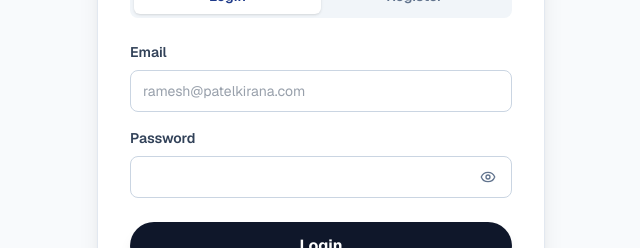
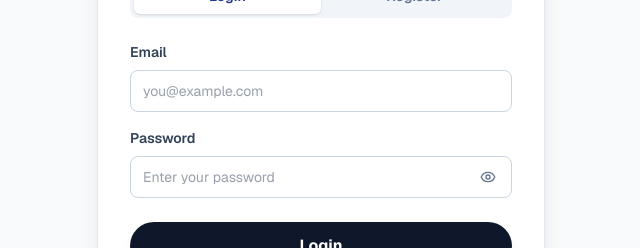
Before and after one commit to littledevelop/vyapar_ai, a Next.js app: page / in a window 1280 px wide. Shown: the part 311-559 px from the top of the page, without its empty margins (319-959 px from the left). Built offline with nearby package versions, Linux system fonts and the light colour scheme.

Commit message:
ready to deploy

```diff
--- a/src/app/page.tsx
+++ b/src/app/page.tsx
@@ -1878,7 +1878,7 @@ export default function Home() {
                 <input
                   type="email"
                   value={loginEmail}
-                  placeholder="ramesh@patelkirana.com"
+                    placeholder="you@example.com"
                   onChange={(event) => setLoginEmail(event.target.value)}
                   className="mt-2 w-full rounded-lg border border-slate-300 px-3 py-2.5 font-normal outline-none focus:border-[#1E3A8A]"
                 />
@@ -1890,6 +1890,7 @@ export default function Home() {
                   <input
                     type={showLoginPassword ? "text" : "password"}
                     value={loginPassword}
+                    placeholder="Enter your password"
                     onChange={(event) => setLoginPassword(event.target.value)}
                     className="w-full rounded-lg border border-slate-300 px-3 py-2.5 pr-11 font-normal outline-none focus:border-[#1E3A8A]"
                   />
@@ -1924,7 +1925,7 @@ export default function Home() {
                 {registrationErrors.email && <span className="mt-1 block text-sm text-red-600">{registrationErrors.email}</span>}
               </label>
               <label className="block text-sm font-semibold text-slate-700">Password (required)
-                <span className="relative mt-1 block"><input type={showRegisterPassword ? "text" : "password"} value={registration.password} onChange={(event) => setRegistration({ ...registration, password: event.target.value })} className="w-full rounded-lg border border-slate-300 px-3 py-2.5 pr-11 font-normal outline-none focus:border-[#1E3A8A]" /><button type="button" aria-label="Show password" onClick={() => setShowRegisterPassword(!showRegisterPassword)} className="absolute right-2 top-1/2 -translate-y-1/2 p-2 text-slate-500">{showRegisterPassword ? <EyeOff className="h-4 w-4" /> : <Eye className="h-4 w-4" />}</button></span>
+                <span className="relative mt-1 block"><input type={showRegisterPassword ? "text" : "password"} value={registration.password} placeholder="Create a password (6+ characters)" onChange={(event) => setRegistration({ ...registration, password: event.target.value })} className="w-full rounded-lg border border-slate-300 px-3 py-2.5 pr-11 font-normal outline-none focus:border-[#1E3A8A]" /><button type="button" aria-label="Show password" onClick={() => setShowRegisterPassword(!showRegisterPassword)} className="absolute right-2 top-1/2 -translate-y-1/2 p-2 text-slate-500">{showRegisterPassword ? <EyeOff className="h-4 w-4" /> : <Eye className="h-4 w-4" />}</button></span>
                 {registrationErrors.password && <span className="mt-1 block text-sm text-red-600">{registrationErrors.password}</span>}
               </label>
               <label className="block text-sm font-semibold text-slate-700">Shop Name (optional)
```
